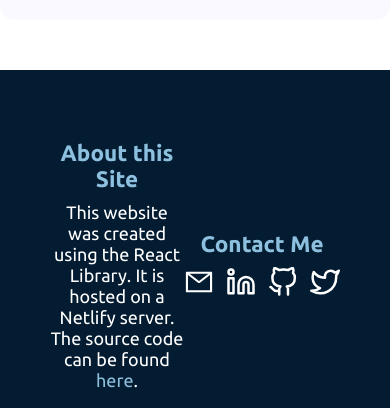
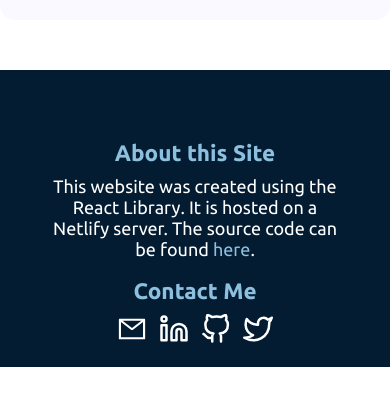
Before and after one commit to KenImade/my-website, a React (Create React App) app: page / in a window 390 px wide. Shown: the part 4475-4883 px from the top of the page. After the commit the page ends 4842 px from the top, so only its background shows below. Built offline with nearby package versions, Linux system fonts and the light colour scheme.

Commit message:
created mobile version

```diff
--- a/src/components/Footer.js
+++ b/src/components/Footer.js
@@ -44,6 +44,12 @@ const StyledFooter = styled.footer`
         color: var(--hover-color);
     }
 
+    @media(max-width: 780px) {
+        display: flex;
+        flex-direction: column;
+        gap: 1.2rem;
+    }
+
 `
 
 
```
